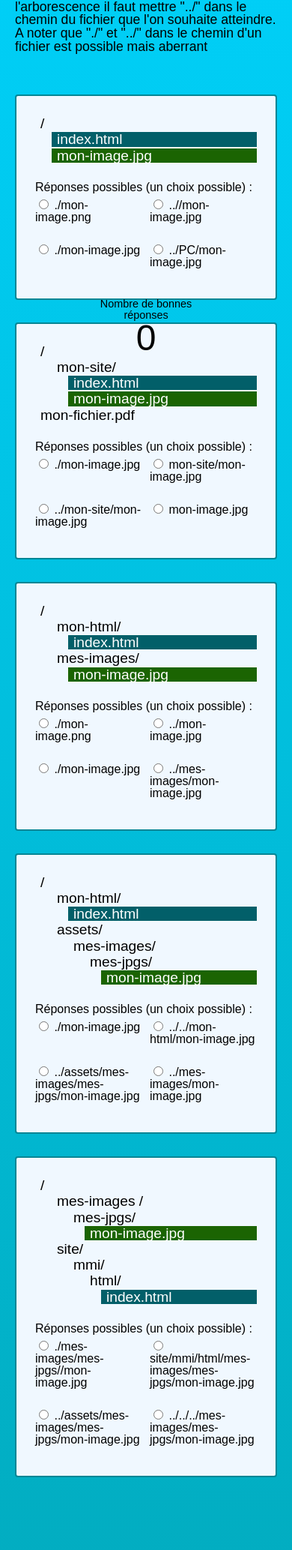
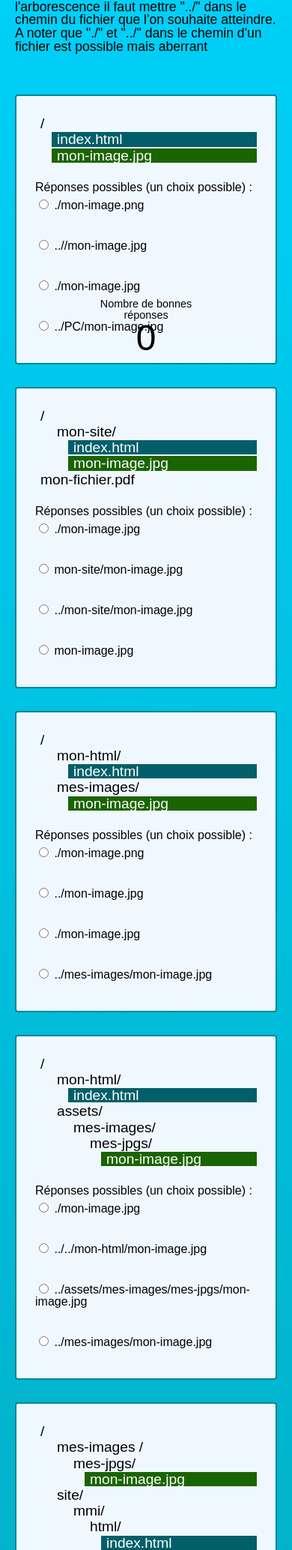
Before and after one commit to DanYellow/presentations, a PHP site: page / in a window 390 px wide. Shown: the part 349-2416 px from the top of the page at 75% size. Run offline with PHP 8.4, Linux system fonts and the light colour scheme.

Commit message:
Finish TD-1

```diff
--- a/mmi/html/travaux-pratiques/numero-1/devoirs/chemins-relatifs/style.css
+++ b/mmi/html/travaux-pratiques/numero-1/devoirs/chemins-relatifs/style.css
@@ -119,7 +119,8 @@ body {
 
 @media only screen and (max-width: 768px) {
   .list-responses {
-    flex-direction: column;
+    grid-template-columns: repeat(1, 1fr);
+    grid-gap: 20px;
   }
 
   .list-responses > div {
```
Also changed, not shown: 4 other files.
